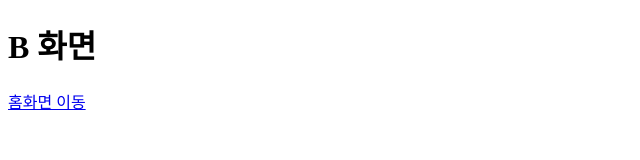
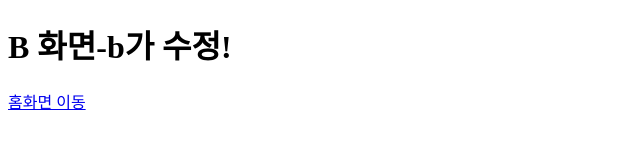
Before and after one commit to Brio-yj/branch_teample, a plain HTML site: page b.html in a window 1280 px wide. Shown: the whole page, without its empty margins (0-640 px from the left). Drawn offline with Linux system fonts and the light colour scheme.

Commit message:
Update sub menu

```diff
--- a/b.html
+++ b/b.html
@@ -6,7 +6,7 @@
   <title>Document</title>
 </head>
 <body>
-  <h1>B 화면</h1>
+  <h1>B 화면-b가 수정!</h1>
   <a href="index.html"> 홈화면 이동</a>
 </body>
 </html>
```
